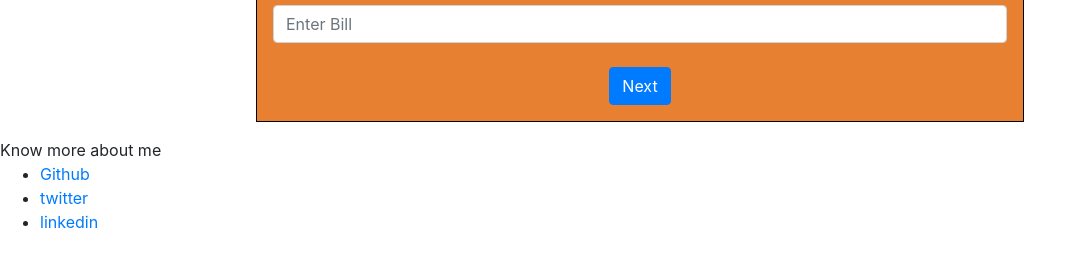
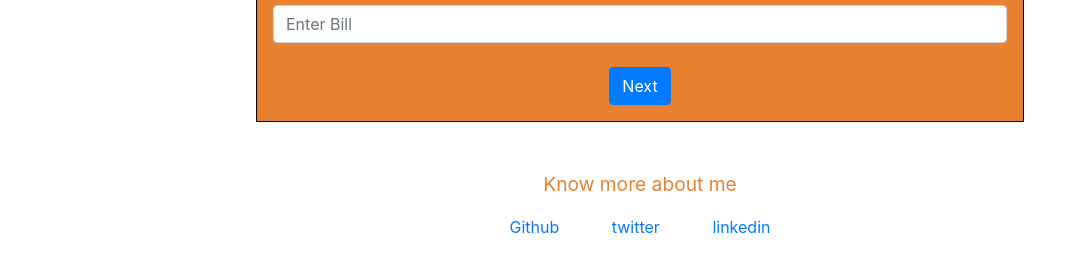
Before and after one commit to VishalSindham/Neogcamp_Mark_010, a plain HTML site: page index.html in a window 1280 px wide. Shown: the part 218-490 px from the top of the page, without its empty margins (0-1086 px from the left). Drawn offline with nearby package versions, Linux system fonts and the light colour scheme.

Commit message:
Update main.css

```diff
--- a/main.css
+++ b/main.css
@@ -35,3 +35,28 @@
 .alert{
        text-align: center;
 }
+
+.link{
+    text-decoration: none;
+    padding: 0.5rem 1rem;
+}
+.list-item-inline{
+    display: inline;
+    padding: 0rem 0.5rem;
+}
+
+.list-non-bullet{
+    list-style: none;
+    padding-left: 0px;
+}
+.footer{
+    padding: 1rem;
+    text-align: center;
+    color: white;
+    border-top-right-radius: 1rem;
+}
+
+.footer-header {
+    color: #e88032;
+    font-size: larger;
+}
```
Lines whose indentation alone changed are shown as unchanged.
